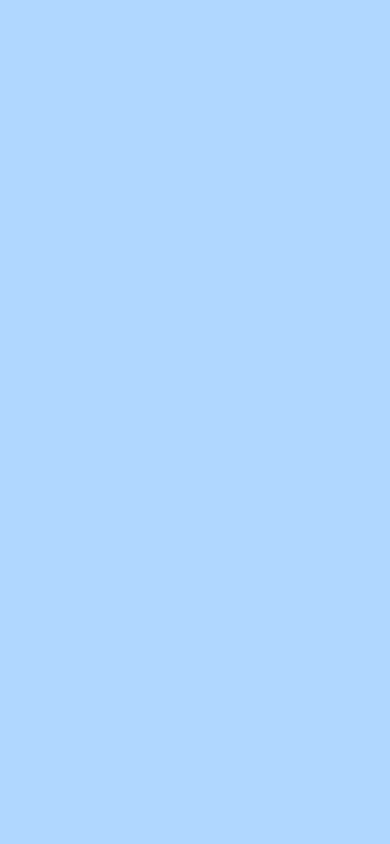
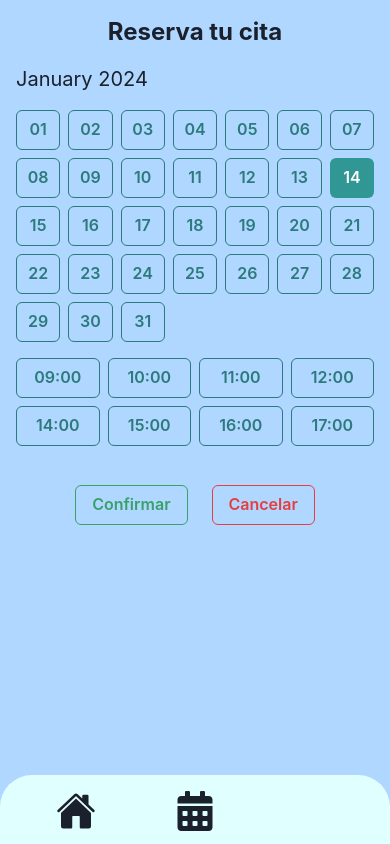
Before and after one commit to MAKAIABootcamp/reservaClick-project-frontend-6, a React (Vite) app: page /calendar in a window 390 px wide. Before the commit this address had no page. Built offline with nearby package versions, Linux system fonts and the light colour scheme; some icons are missing; a web font is replaced by a local one.

Commit message:
Diseño mobile calendario

```diff
--- a/package.json
+++ b/package.json
@@ -14,6 +14,7 @@
     "@emotion/react": "^11.11.1",
     "@emotion/styled": "^11.11.0",
     "@reduxjs/toolkit": "^2.0.1",
+    "date-fns": "^3.0.6",
     "firebase": "^10.7.1",
     "formik": "^2.4.5",
     "framer-motion": "^10.16.16",
--- /dev/null
+++ b/src/pages/calendar/Calendar.jsx
@@ -0,0 +1,102 @@
+import React, { useState } from "react";
+import { Box, Grid, Button, Text, ButtonGroup } from "@chakra-ui/react";
+import { format, addDays } from "date-fns";
+import { Heading } from "@chakra-ui/react";
+
+const Calendar = () => {
+  const [selectedDate, setSelectedDate] = useState(new Date());
+  const [selectedHour, setSelectedHour] = useState(null);
+
+  const handleDateChange = (newDate) => {
+    setSelectedDate(newDate);
+    setSelectedHour(null); // Reiniciar la hora al cambiar la fecha
+  };
+
+  const handleHourSelection = (hour) => {
+    setSelectedHour(hour);
+  };
+
+  const renderCalendar = () => {
+    const daysInMonth = [];
+    let currentDate = new Date(
+      selectedDate.getFullYear(),
+      selectedDate.getMonth(),
+      1
+    );
+
+    while (currentDate.getMonth() === selectedDate.getMonth()) {
+      daysInMonth.push(new Date(currentDate));
+      currentDate = addDays(currentDate, 1);
+    }
+
+    return (
+      <Grid templateColumns="repeat(7, 1fr)" gap={2}>
+        {daysInMonth.map((day) => (
+          <Button
+            key={day}
+            variant={
+              day.getDate() === selectedDate.getDate() ? "solid" : "outline"
+            }
+            colorScheme="teal"
+            onClick={() => handleDateChange(day)}
+          >
+            {format(day, "dd")}
+          </Button>
+        ))}
+      </Grid>
+    );
+  };
+
+  const renderHours = () => {
+    const hoursOfDay = [
+      "09:00",
+      "10:00",
+      "11:00",
+      "12:00",
+      "14:00",
+      "15:00",
+      "16:00",
+      "17:00",
+    ];
+
+    return (
+      <Grid templateColumns="repeat(4, 1fr)" gap={2} mt={4}>
+        {hoursOfDay.map((hour) => (
+          <Button
+            key={hour}
+            variant={hour === selectedHour ? "solid" : "outline"}
+            colorScheme="teal"
+            onClick={() => handleHourSelection(hour)}
+          >
+            {hour}
+          </Button>
+        ))}
+      </Grid>
+    );
+  };
+
+  return (
+    <Box p={4} className="calendar">
+      <Heading
+        as="h2"
+        mb={4}
+        size="lg"
+        display={"flex"}
+        justifyContent={"center"}
+      >
+        Reserva tu cita
+      </Heading>
+      <Text fontSize="xl" mb={4}>
+        {format(selectedDate, "MMMM yyyy")}
+      </Text>
+      {renderCalendar()}
+      {selectedDate && renderHours()}
+      <ButtonGroup variant="outline" spacing="6" display={"flex"} justifyContent={"center"} marginTop={39}>
+        <Button bg="transparent" color="green.500" borderColor="green.500" _hover={{ bg: "green.500", color: "white" }}>Confirmar</Button>
+        <Button bg="transparent" color="red.500" borderColor="red.500" _hover={{ bg: "red.500", color: "white" }}>Cancelar</Button>
+      </ButtonGroup>
+    </Box>
+  );
+};
+
+export default Calendar;
--- /dev/null
+++ b/src/pages/calendar/calendar.scss
@@ -0,0 +1,6 @@
+.calendar{
+    @media (min-width:1115px){
+        display: flex;
+        margin-top: 60px;
+    }
+}
--- a/src/router/AppRouter.jsx
+++ b/src/router/AppRouter.jsx
@@ -5,6 +5,7 @@ import Register from '../pages/register/Register';
 import Home from '../pages/home/Home';
 import { Layout } from '../components/layout/Layout';
 import Login from '../pages/login/Login';
+import Calendar from '../pages/calendar/Calendar';
 
 const AppRouter = () => {
   return (
@@ -15,6 +16,7 @@ const AppRouter = () => {
             <Route path='/register' element={<Register />} />
             <Route path='/login' element={<Login />} />
             <Route path='/home' element={<Home />} />
+            <Route path='/calendar' element={<Calendar />} />
           </Route>
         </Routes>
       </BrowserRouter>
```
Also changed, not shown: 1 other file (tests, documents, lock files or other folders).
